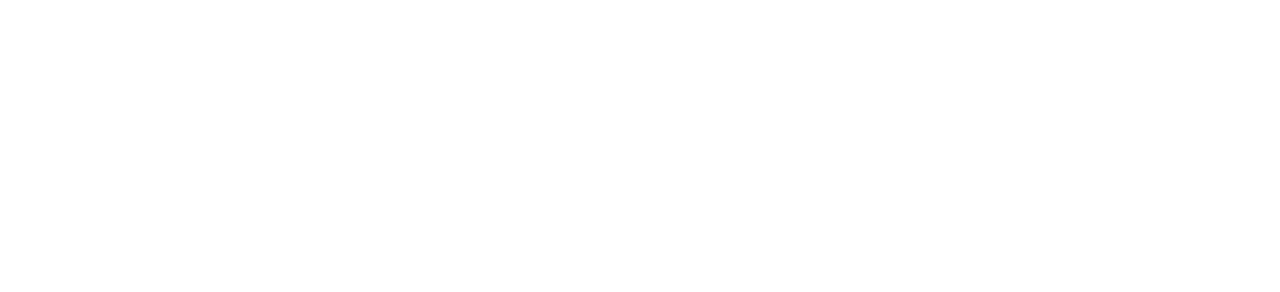
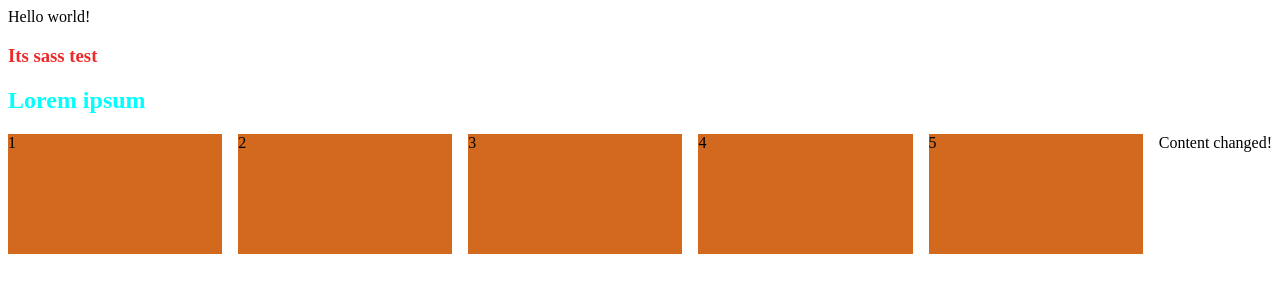
Before and after one commit to redboneman/typescript-quickstart, a website with bundled scripts: page index.html in a window 1280 px wide. Built offline with nearby package versions, Linux system fonts and the light colour scheme.

Commit message:
core init

```diff
--- a/index.html
+++ b/index.html
@@ -3,9 +3,21 @@
 <head>
 	<meta charset="UTF-8">
 	<title>Typescript quickstart</title>
-	<script src="dist/index.js"></script>
+	<script type="module" src="./dist/index.js"></script>
+	<link rel="stylesheet" href="./dist/main.css">
 </head>
 <body>
+	Hello world!
+	<h3>Its sass test</h3>
+	<h2>Lorem ipsum</h2>
 
+	<div class="grid">
+		<div class="grid-item">1</div>
+		<div class="grid-item">2</div>
+		<div class="grid-item">3</div>
+		<div class="grid-item">4</div>
+		<div class="grid-item">5</div>
+		<test-el message="Hello, it works properly!">Im the test element</test-el>
+	</div>
 </body>
 </html>
--- /dev/null
+++ b/src/core/component.ts
@@ -0,0 +1,14 @@
+export class PGComponent extends HTMLElement {
+
+	private readonly _tag: string
+
+	constructor(tag23: string) {
+		super()
+		console.log(PGComponent.name);
+		if (!tag23) {
+			console.error('Invalid tag!')
+		}
+		this._tag = tag23
+	}
+
+}
--- a/src/index.ts
+++ b/src/index.ts
@@ -0,0 +1,45 @@
+import {PGComponent} from './core/component';
+
+class Test extends HTMLElement {
+
+	static observedAttributes = ['message'];
+	private _name: string | null | undefined;
+
+	constructor() {
+		super();
+		this.addEventListener('change', this.callMe.bind(this))
+	}
+
+	connectedCallback() {
+		console.log('created!')
+		console.log(this.getAttribute('message'))
+	}
+
+	attributeChangedCallback(name: string, oldValue: any, newValue: any) {
+		console.log('ATTR CHANGED:', name, oldValue, newValue)
+		this._name = this.getAttribute('message');
+	}
+
+	public callMe() {
+		console.log('changed')
+	}
+
+}
+
+customElements.define('test-el', Test)
+
+setTimeout(() => {
+	const el: any = document.querySelector('test-el')
+	if (el) {
+		el.innerHTML = 'Content changed!'
+	}
+}, 1000)
+
+class PGTestComponent extends PGComponent {
+	constructor(props: any) {
+		super(props);
+	}
+
+}
+
+const pgt = new PGTestComponent('testy')
--- /dev/null
+++ b/styles/components.scss
@@ -0,0 +1,13 @@
+.grid {
+	display: flex;
+	gap: 16px;
+	flex-flow: row wrap;
+	justify-content: center;
+
+	.grid-item {
+		flex: 1 1 200px;
+		aspect-ratio: 16 / 9;
+		width: 100%;
+		background: chocolate;
+	}
+}
--- /dev/null
+++ b/styles/main.scss
@@ -0,0 +1,13 @@
+@use "components";
+
+$env: #ec2b2b;
+
+body {
+	h3 {
+		color: $env;
+	}
+
+	h2 {
+		color: aqua;
+	}
+}
```
Also changed, not shown: package.json (+9 -3 lines), dist/index.js, dist/main.css (added), dist/prebuilt.css (added), 2 other files.
